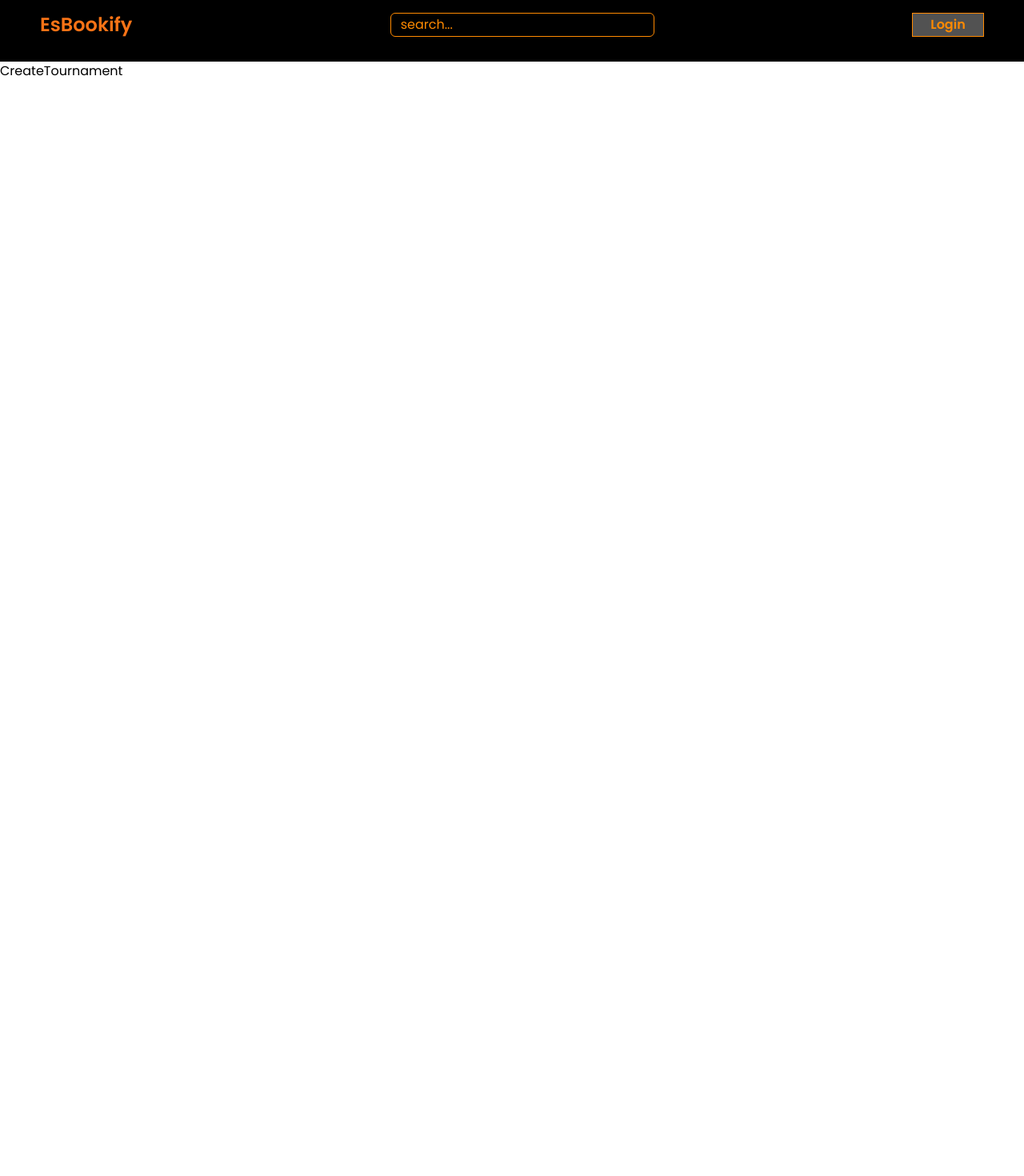
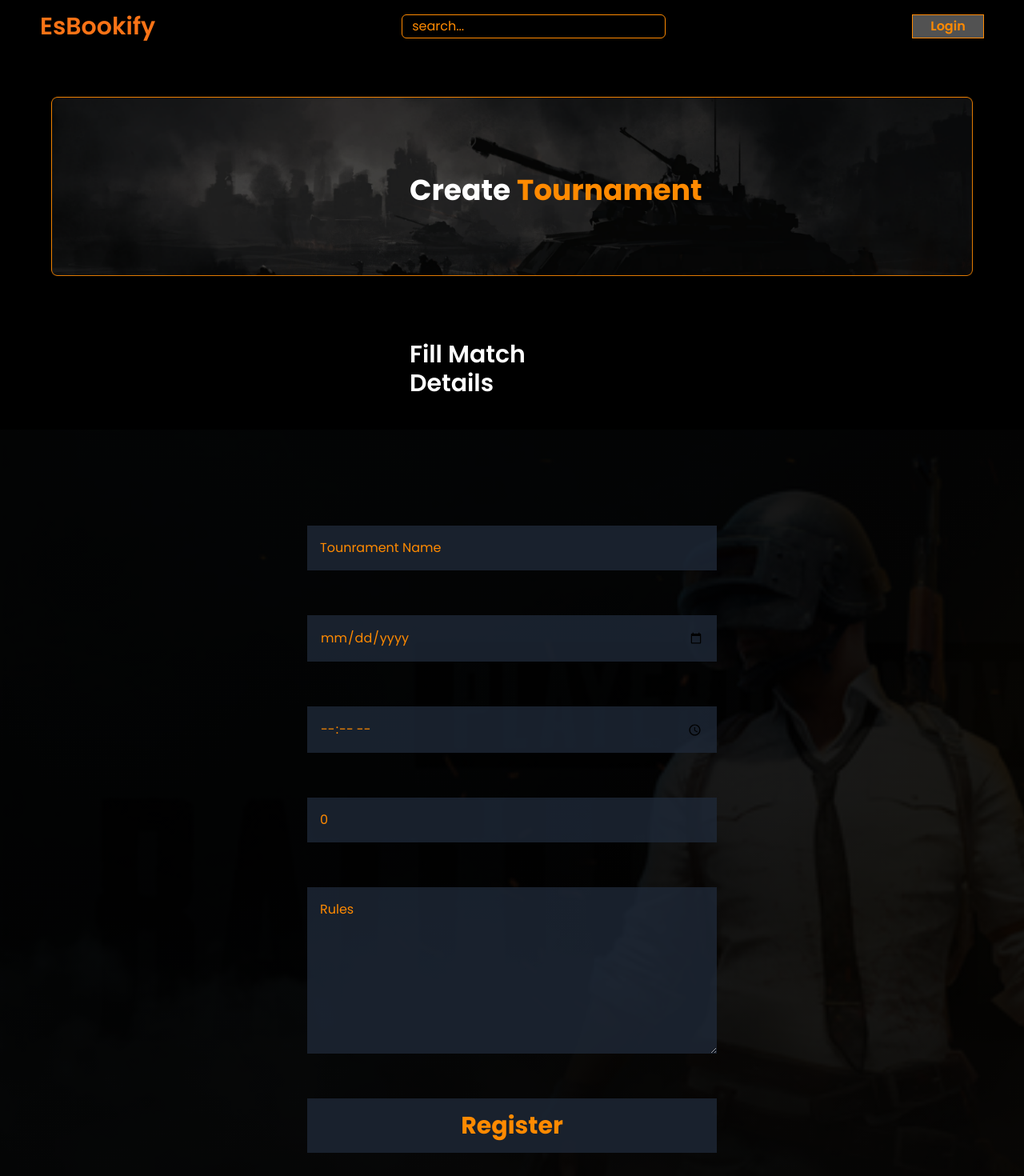
Before and after one commit to KevinThomasK/EsBookify, a React (Vite) app: page /create-tournament in a window 1280 px wide. Shown: the top 1470 px of the page at 80% size. Before the commit the page ends 800 px from the top, so only its background shows below. Built offline with nearby package versions, Linux system fonts and the light colour scheme; no server answers; some icons are missing.

Commit message:
create tournament page design

```diff
--- a/src/Header.jsx
+++ b/src/Header.jsx
@@ -22,7 +22,7 @@ export default function Header(props) {
     },[auth])
   return (
     <nav className="bg-black pb-[30px]">
-    <h2 className="text-orange-500 font-semibold text-2xl cursor-pointer" onClick={() => {navigate("/")}}>
+    <h2 className="text-orange-500 font-semibold text-3xl cursor-pointer" onClick={() => {navigate("/")}}>
      EsBookify
     </h2>
     <div className='w-[330px] h-[30px] relative flex rounded-md border border-[#ff8a01]'>
--- a/src/pages/CreateTournament.jsx
+++ b/src/pages/CreateTournament.jsx
@@ -1,13 +1,72 @@
-import React from "react";
-import { useNavigate } from "react-router";
-import classes from "../HomePage.module.css";
+import React, { useState } from "react";
+import createTournamentPageImg from "../assets/Rectangle 25.png";
+import classes from "./CreateTournament.module.css";
+import Footer from "../Footer/Footer";
 
 export default function CreateTournament() {
-    const navigate = useNavigate();
+  const [formData, setFormData] = useState({
+    tournamentName: "",
+    tournamentDate: {},
+    tournamentTime: {},
+    prizePool: 0,
+    rules: "",
+  });
+
+  const { tournamentName, tournamentDate, tournamentTime, prizePool, rules } =
+    formData;
+
   return (
     <>
-      <div>CreateTournament</div>
+      <div className="bg-black relative w-full">
+        <img
+          className="w-[90%] mx-auto pb-10 pt-10"
+          src={createTournamentPageImg}
+          alt="backgorund"
+        />
+        <h2 className="text-white absolute top-[45%] left-[40%] text-4xl font-bold">
+          Create <span className="text-[#ff8a01]">Tournament</span>
+        </h2>
+      </div>
 
+      <h3 className="bg-black text-white px-[40%] text-3xl font-semibold pb-10 pt-10">Fill Match Details</h3>
+      <div className={classes.formDiv}>
+        <form className="flex flex-col w-[40%] mx-auto bg-transparent">
+          <input
+            className="bg-gray-800/80 mb-14 px-4 py-4  placeholder:text-[#ff8a01]"
+            type="text"
+            id="tournamentName"
+            value={tournamentName}
+            placeholder="Tounrament Name"
+            required
+          />
+          <input
+           className="bg-gray-800/80 mb-14 px-4 py-4 text-[#ff8a01] placeholder:text-[#ff8a01]"
+            type="date"
+            id="tournamentDate"
+            value={tournamentDate}
+            placeholder="Date of Match"
+            required
+          />
+          <input
+          className="bg-gray-800/80 mb-14 px-4 py-4 text-[#ff8a01] placeholder:text-[#ff8a01]"
+            type="time"
+            id="tournamentTime"
+            value={tournamentTime}
+            placeholder="IDP Time"
+            required
+          />
+          <input
+          className="bg-gray-800/80 mb-14 px-4 py-4 text-[#ff8a01] placeholder:text-[#ff8a01]"
+            type="number"
+            id="prizePool"
+            value={prizePool}
+            placeholder="Prize Pool"
+          />
+          <textarea className="bg-gray-800/80 h-52 mb-14 px-4 py-4 text-[#ff8a01] placeholder:text-[#ff8a01]" type="text" id="rules" value={rules} placeholder="Rules" />
+          <button type="submit" className="w-full text-[#ff8a01] bg-gray-800/80 py-4 font-bold text-3xl mb-60">Register</button>
+        </form>
+      </div>
+      <Footer />
     </>
   );
 }
--- /dev/null
+++ b/src/pages/CreateTournament.module.css
@@ -0,0 +1,14 @@
+.formDiv{
+    position: relative;
+    height:100%;
+    background-image: url("../assets/pubg-background-main.jpg");
+
+    background-size:cover;
+    background-repeat: no-repeat;
+    padding-top: 120px;
+
+    background-image: linear-gradient(
+        rgba(0, 0, 0, 0.9), /* Start color with alpha (transparency) */
+        rgba(0, 0, 0, 0.9)
+    ), url("../assets/pubg-background-main.jpg");
+}
```
Also changed, not shown: src/HomePage.jsx (+5 -21 lines), src/assets/Rectangle 25.png (added).
